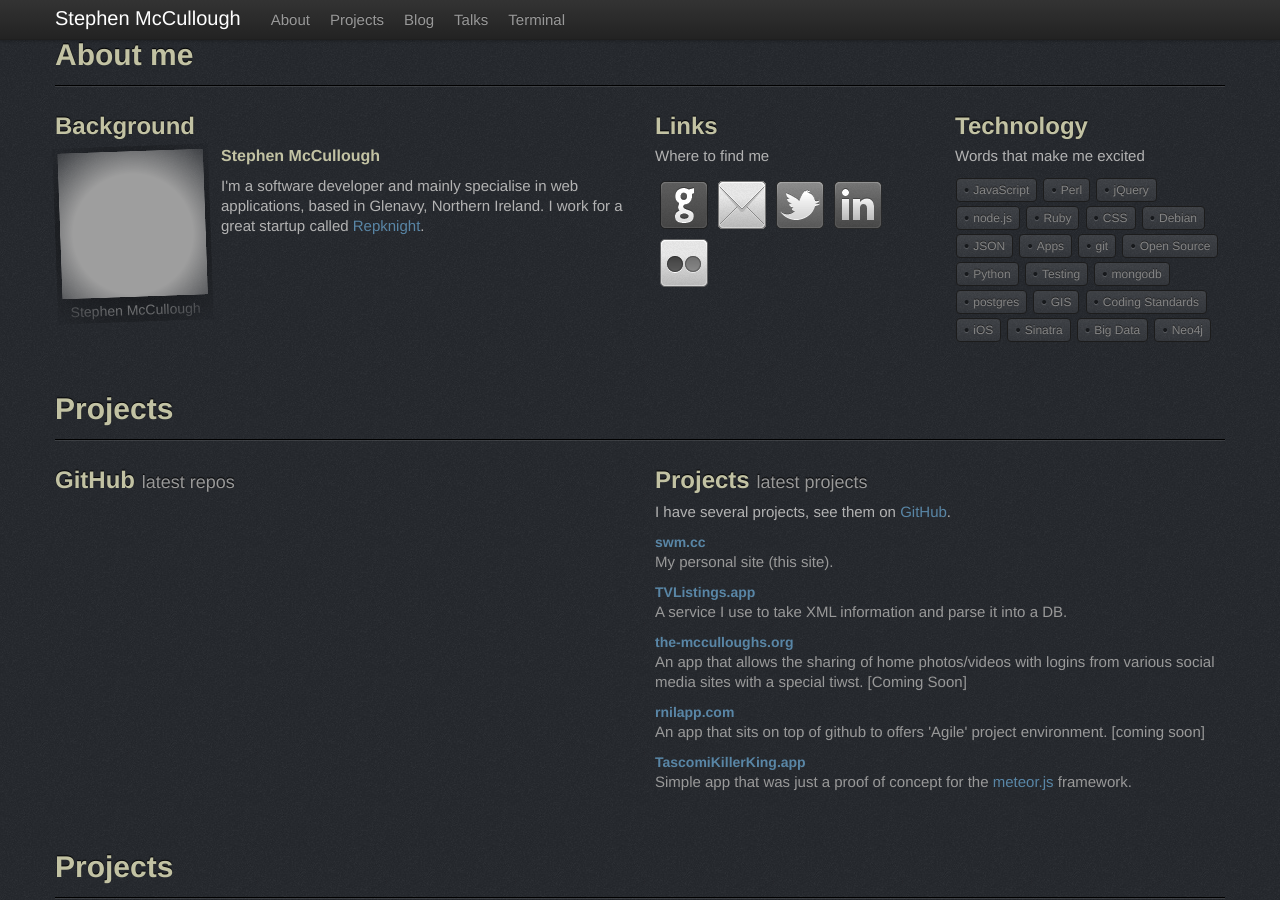
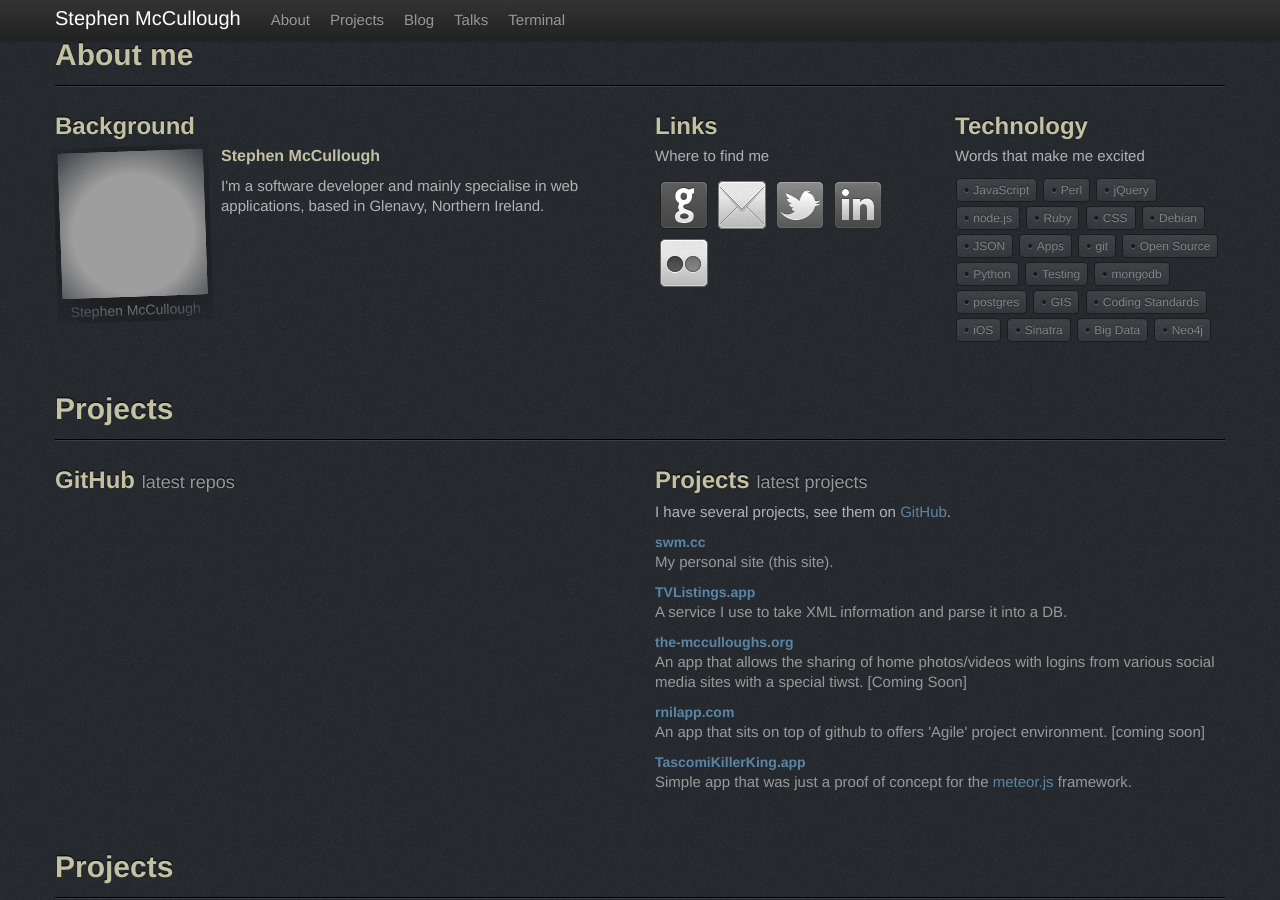
Before and after one commit to swmcc/swmcc.github.io, a Jekyll site: the page built from index.html, in a window 1280 px wide and 900 px high. Built offline with Jekyll 4.4.1, drawn with Linux system fonts in a browser that asks for light colours; nearby versions of some CDN libraries; the list of posts is cut into pages by our own code; grey boxes are pictures that could not be loaded.

Commit message:
Took away where I currently work

```diff
--- a/!/terminal.js
+++ b/!/terminal.js
@@ -1,4 +1,4 @@
-
+ep
 function dbg(txt) { if (window.console) console.log(txt); }
 
 var Terminal = new Class({
@@ -337,7 +337,7 @@
 			return;
 		}
 		if (command == 'whois') {
-			this.out('<img src="https://secure.gravatar.com/avatar/4e1bdb1052b8faf5b72e93eca9af9c5b?s=420" width="73" height="92" alt="Stephen McCullough" itemprop="image"><b>Stephen McCullough</b> I\'m a software developer and mainly specialise in web applications, based in Glenavy, Northern Ireland. I work for a great start up called Repknight.');
+			this.out('<img src="https://secure.gravatar.com/avatar/4e1bdb1052b8faf5b72e93eca9af9c5b?s=420" width="73" height="92" alt="Stephen McCullough" itemprop="image"><b>Stephen McCullough</b> I\'m a software developer and mainly specialise in web applications, based in Glenavy, Northern Ireland.');
 			this.prompt();
 			return;
 		}
--- a/index.html
+++ b/index.html
@@ -16,7 +16,7 @@
 				</figure>
 				<div itemprop="description">
 					<h4>Stephen McCullough</h4>
-					<p>I'm a software developer and mainly specialise in web applications, based in Glenavy, Northern Ireland. I work for a great startup called <a href="http://www.repknight.com">Repknight</a>.</p>
+                                        <p>I'm a software developer and mainly specialise in web applications, based in Glenavy, Northern Ireland.</p>
 				</div>
 			</div>
 		</div>
```
